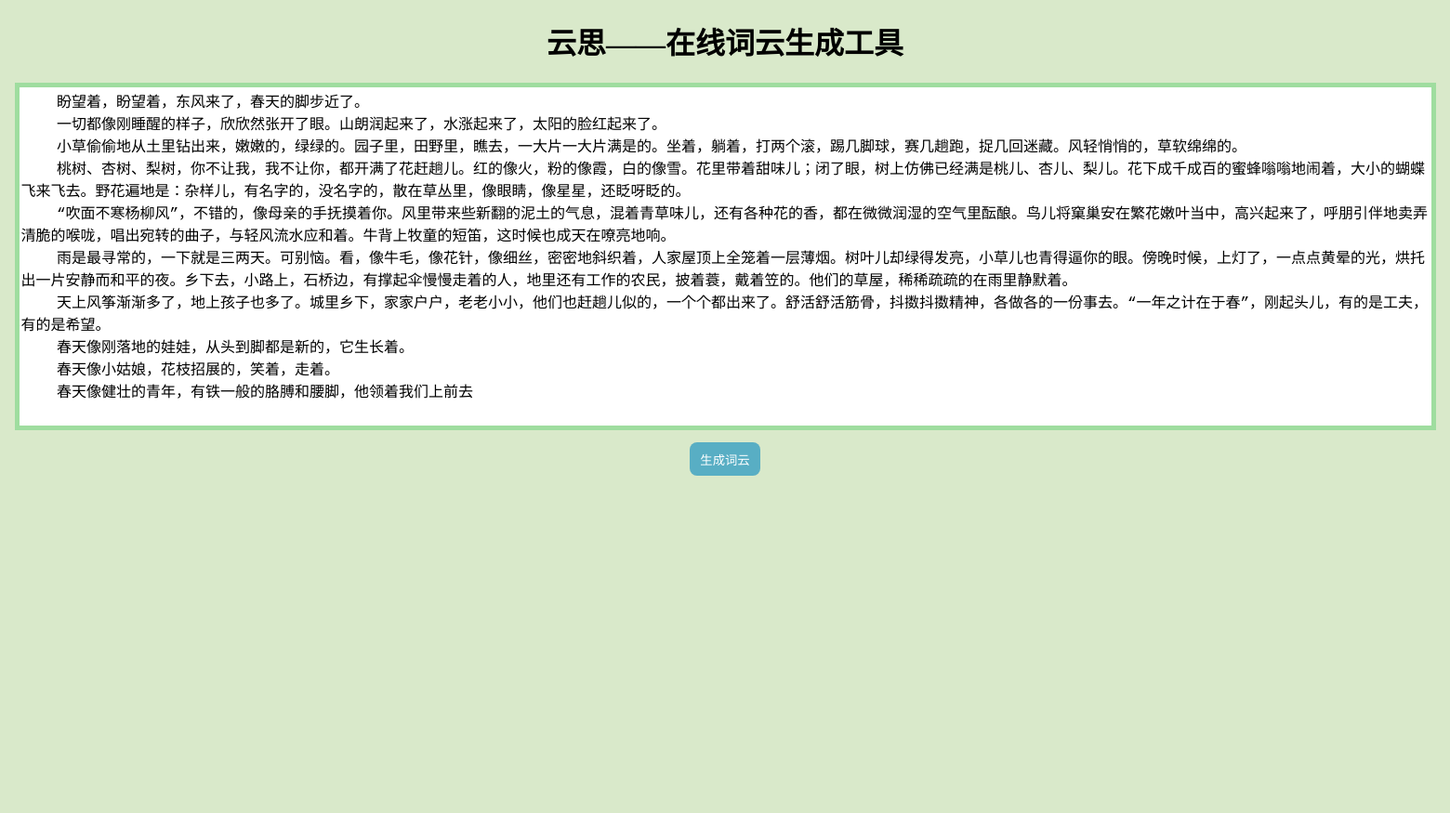
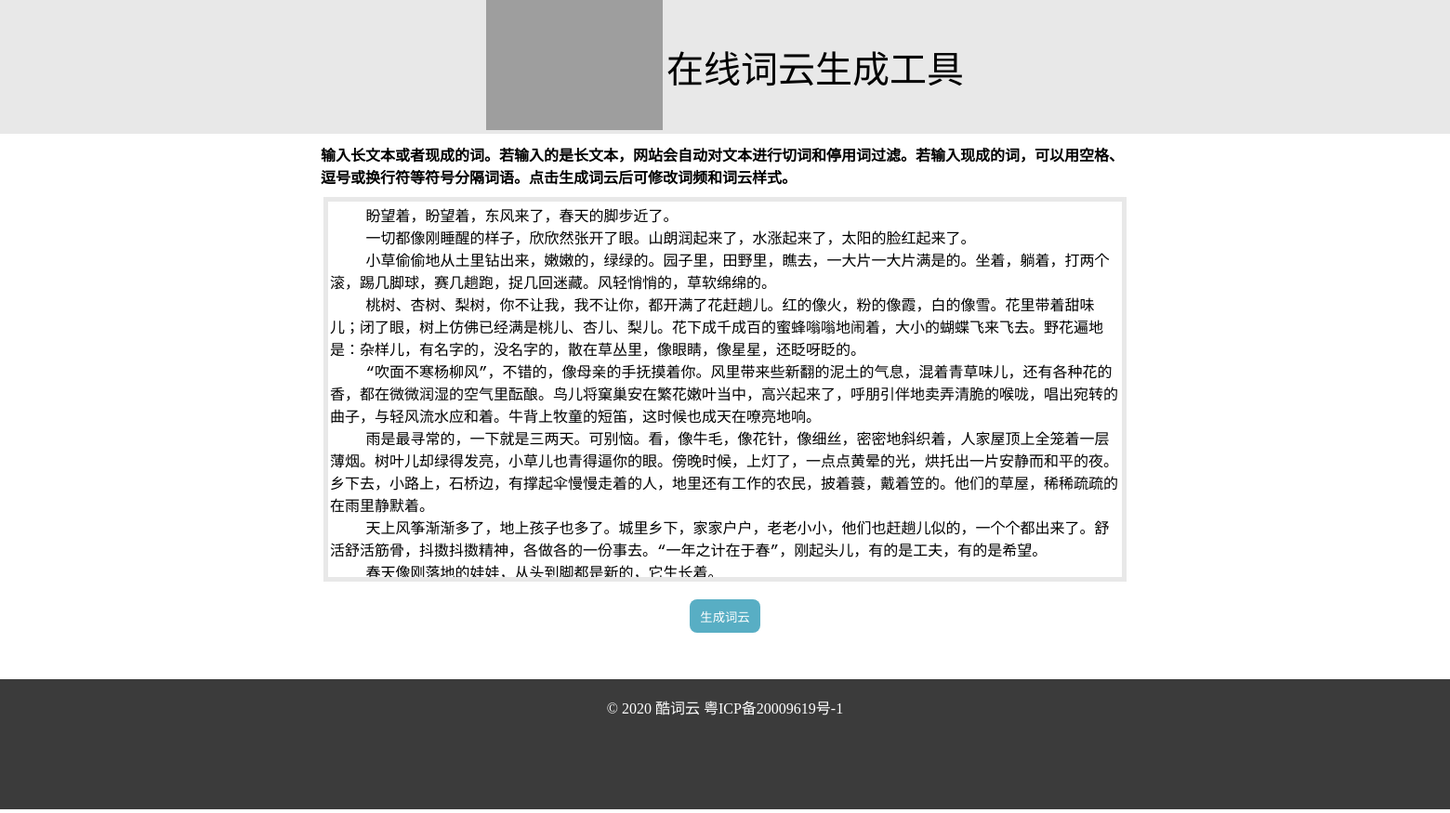
Before and after one commit to moonshine57/Yunsi, a Django app: page /wcloud/ in a window 1560 px wide. Shown: the whole page at 93% size. Run offline with Django 3.2, Linux system fonts and the light colour scheme; grey boxes are pictures that could not be loaded.

Commit message:
change style of homepage

```diff
--- a/wcloud/templates/wcloud/index.html
+++ b/wcloud/templates/wcloud/index.html
@@ -3,10 +3,13 @@
 
 <head>
     <meta charset="utf-8">
-    <title>云思</title>
+    <title>酷词云</title>
+    {% load static %}
+    <link rel="icon" href="{% static 'logo.ico' %}" type="image/x-icon"/>
     <style>
         body {
-            background-color: #d9e9ca;
+            /*background-color: #d9e9ca;*/
+            margin:0px;
         }
 
         h1 {
@@ -17,7 +20,7 @@
             font-size: 16px;
             resize: none;
             /*除去缩放样式*/
-            border: 5px rgb(159, 221, 159) solid;
+            border: 5px rgb(232, 232, 232) solid;
         }
 
         textarea:focus {
@@ -35,16 +38,37 @@
             outline-color: rgb(159, 221, 159);
         }
 
+        .box{
+            background-color:rgb(232, 232, 232);
+            width: 100%;
+            height: 100%;
+            /* 设置元素两端对齐 */
+            text-align: center;
+        }
+
+
+
+
     </style>
 </head>
 
 <body>
-    <h1>云思——在线词云生成工具
-        <h1>
+    {% load static %}
+
+    <div class='box' >
+                <div style="display:inline-block;vertical-align:middle;">
+                    <img draggable="false" src="{% static 'logo3.png' %}" alt="图片" width="190" height="140">
+                </div>
+                <div style="font-size: 40px;display:inline-block;vertical-align:middle;">在线词云生成工具</div>
+    </div>
+
+    <div style="text-align:center;margin-top:10px">
+            <div style="width:870px;margin: auto;text-align: left;font-family: 'Microsoft YaHei';font-weight: bold">输入长文本或者现成的词。若输入的是长文本，网站会自动对文本进行切词和停用词过滤。若输入现成的词，可以用空格、逗号或换行符等符号分隔词语。点击生成词云后可修改词频和词云样式。</div>
+            <div style="width:100%;margin: auto;margin-top: 10px">
             <form action="result/" method="post">
                 <!-- Django post方法传递数据需要令牌，否则报错  -->
                 {% csrf_token %}
-                <textarea name="content" id="" cols="150" rows="20">
+                <textarea name="content" style="width:850px;height:400px;">
     盼望着，盼望着，东风来了，春天的脚步近了。
     一切都像刚睡醒的样子，欣欣然张开了眼。山朗润起来了，水涨起来了，太阳的脸红起来了。
     小草偷偷地从土里钻出来，嫩嫩的，绿绿的。园子里，田野里，瞧去，一大片一大片满是的。坐着，躺着，打两个滚，踢几脚球，赛几趟跑，捉几回迷藏。风轻悄悄的，草软绵绵的。
@@ -56,10 +80,16 @@
     春天像小姑娘，花枝招展的，笑着，走着。
     春天像健壮的青年，有铁一般的胳膊和腰脚，他领着我们上前去
                 </textarea>
-                <div class='cls1'>
-                    <button type="submit">生成词云</button>
+                <div style="margin-top: 15px">
+                <button type="submit">生成词云</button>
                 </div>
             </form>
+            </div>
+        </div>
+<footer style="background-color:rgb(59, 59, 59);text-align: center;vertical-align: middle;;margin-top: 50px;height:140px">
+<div style="color: white"><br>© 2020 酷词云 粤ICP备20009619号-1</div>
+</footer>
+
 </body>
 
 </html>
--- a/wcloud/templates/wcloud/result.html
+++ b/wcloud/templates/wcloud/result.html
@@ -3,7 +3,7 @@
 
 <head>
     <meta charset="utf-8">
-    <title>云思</title>
+    <title>酷词云</title>
     <style>
         body {
             background-color: #d9e9ca;
```
Also changed, not shown: wcloud/res/IMG_0183.JPG (added), wcloud/res/IMG_0184.PNG (added), wcloud/res/shape/logo.ico (added), wcloud/res/shape/logo.png (added), wcloud/res/shape/logo2.png (added), wcloud/res/shape/logo3.png (added).
